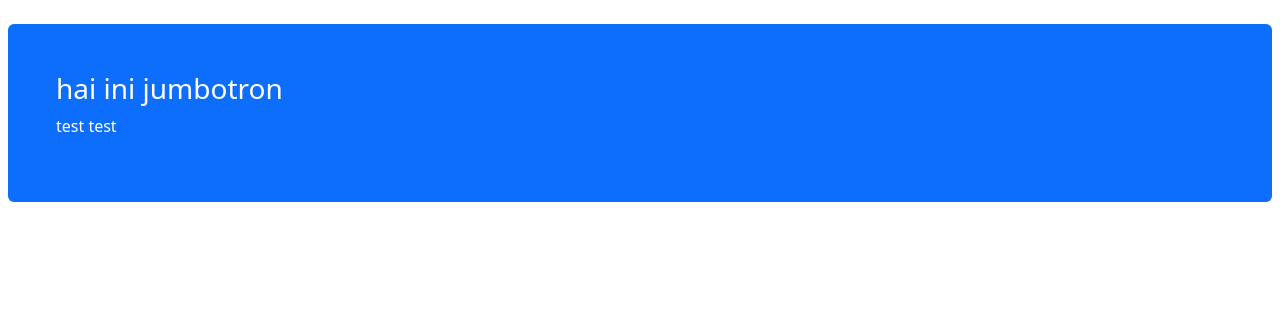
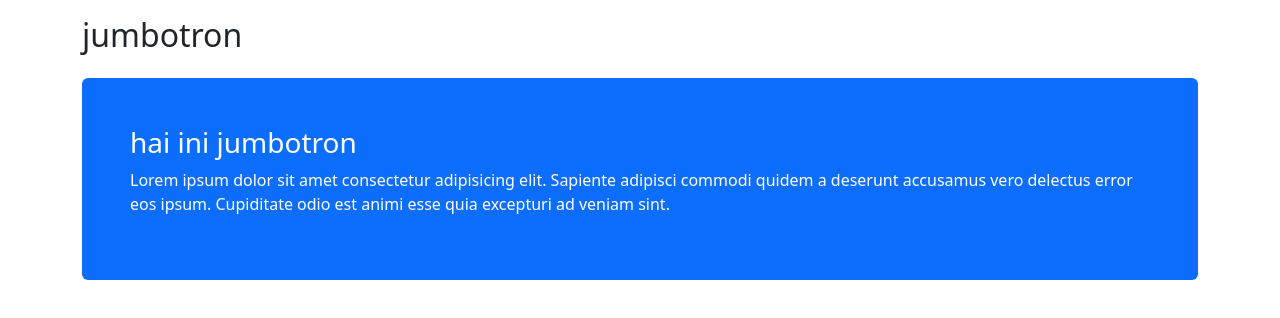
Before and after one commit to AL-JOESTAR/Belajar-Bootstap-5, a plain HTML site: page jumbotron.html in a window 1280 px wide. Drawn offline with nearby package versions, Linux system fonts and the light colour scheme.

Commit message:
jumbotron

```diff
--- a/jumbotron.html
+++ b/jumbotron.html
@@ -8,15 +8,12 @@
     <title>jumbotron</title>
 </head>
 <body>
-    <div class="m-2">
+    <div class="container mt-3">
+        <h2>jumbotron</h2>
         <div class="mt-4 p-5 bg-primary text-white rounded">
         <h3>hai ini jumbotron</h3>
-        <p>test test </p>
+        <p>Lorem ipsum dolor sit amet consectetur adipisicing elit. Sapiente adipisci commodi quidem a deserunt accusamus vero delectus error eos ipsum. Cupiditate odio est animi esse quia excepturi ad veniam sint. </p>
         </div>
-    </div>
-
-    <div class="m-2">
-
     </div>
 </body>
 </html>
```
